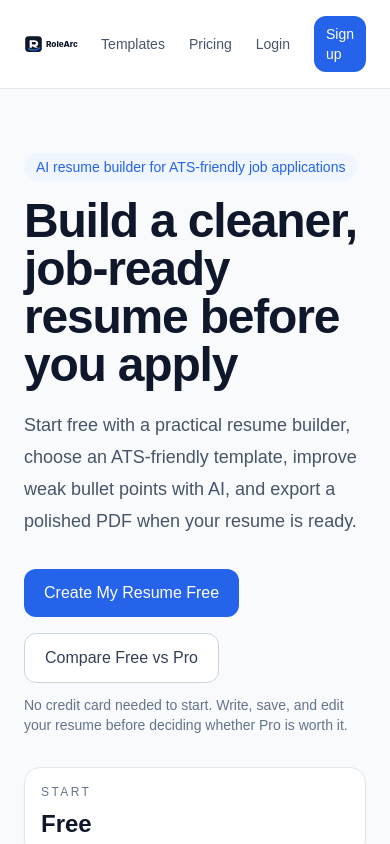
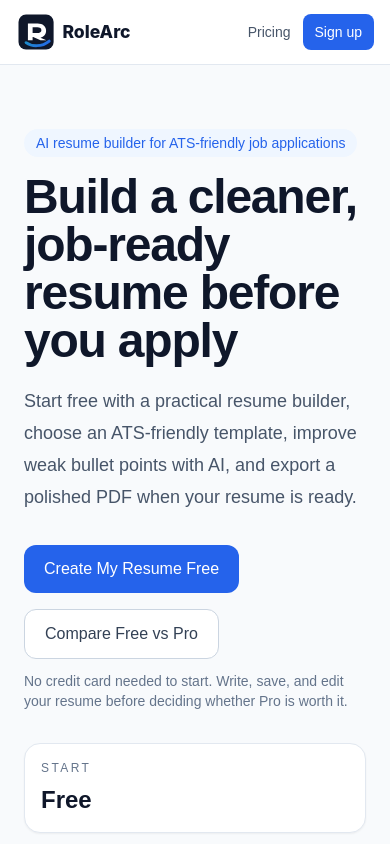
Before and after one commit to kalex-313/resume-mvp, a Next.js app: page / in a window 390 px wide. Shown: the top 844 px of the page. Built offline with nearby package versions, Linux system fonts and the light colour scheme; no server answers.

Commit message:
Improve mobile conversion header

```diff
--- a/src/components/layout/site-header.tsx
+++ b/src/components/layout/site-header.tsx
@@ -9,16 +9,16 @@ export async function SiteHeader() {
 
   return (
     <header className="border-b border-slate-200 bg-white">
-      <div className="mx-auto flex max-w-6xl items-center justify-between px-6 py-4">
+      <div className="mx-auto flex max-w-6xl items-center justify-between gap-3 px-4 py-3 sm:px-6 sm:py-4">
         <Link href="/" className="flex items-center">
           <img
             src="/logo.svg"
             alt="RoleArc"
-            className="h-11 w-auto object-contain"
+            className="h-10 w-auto object-contain sm:h-11"
           />
         </Link>
 
-        <nav className="flex items-center gap-6 text-sm text-slate-600">
+        <nav className="hidden items-center gap-6 text-sm text-slate-600 sm:flex">
           <Link href="/templates" className="hover:text-slate-900">
             Templates
           </Link>
@@ -46,13 +46,37 @@ export async function SiteHeader() {
                 href="/auth/signup"
                 eventName="sign_up_click"
                 eventParams={{ source: "site_header" }}
-                className="rounded-xl bg-brand-600 px-3 py-2 text-white"
+                className="whitespace-nowrap rounded-xl bg-brand-600 px-3 py-2 text-white"
               >
                 Sign up
               </TrackLink>
             </>
           )}
         </nav>
+
+        <nav className="flex min-w-0 items-center gap-2 text-sm text-slate-600 sm:hidden">
+          <Link href="/pricing" className="whitespace-nowrap px-1 py-2 hover:text-slate-900">
+            Pricing
+          </Link>
+
+          {user ? (
+            <Link
+              href="/dashboard"
+              className="whitespace-nowrap rounded-lg bg-brand-600 px-3 py-2 font-medium text-white"
+            >
+              Dashboard
+            </Link>
+          ) : (
+            <TrackLink
+              href="/auth/signup"
+              eventName="sign_up_click"
+              eventParams={{ source: "site_header_mobile" }}
+              className="whitespace-nowrap rounded-lg bg-brand-600 px-3 py-2 font-medium text-white"
+            >
+              Sign up
+            </TrackLink>
+          )}
+        </nav>
       </div>
     </header>
   );
```
Also changed, not shown: 1 other file (tests, documents, lock files or other folders).
